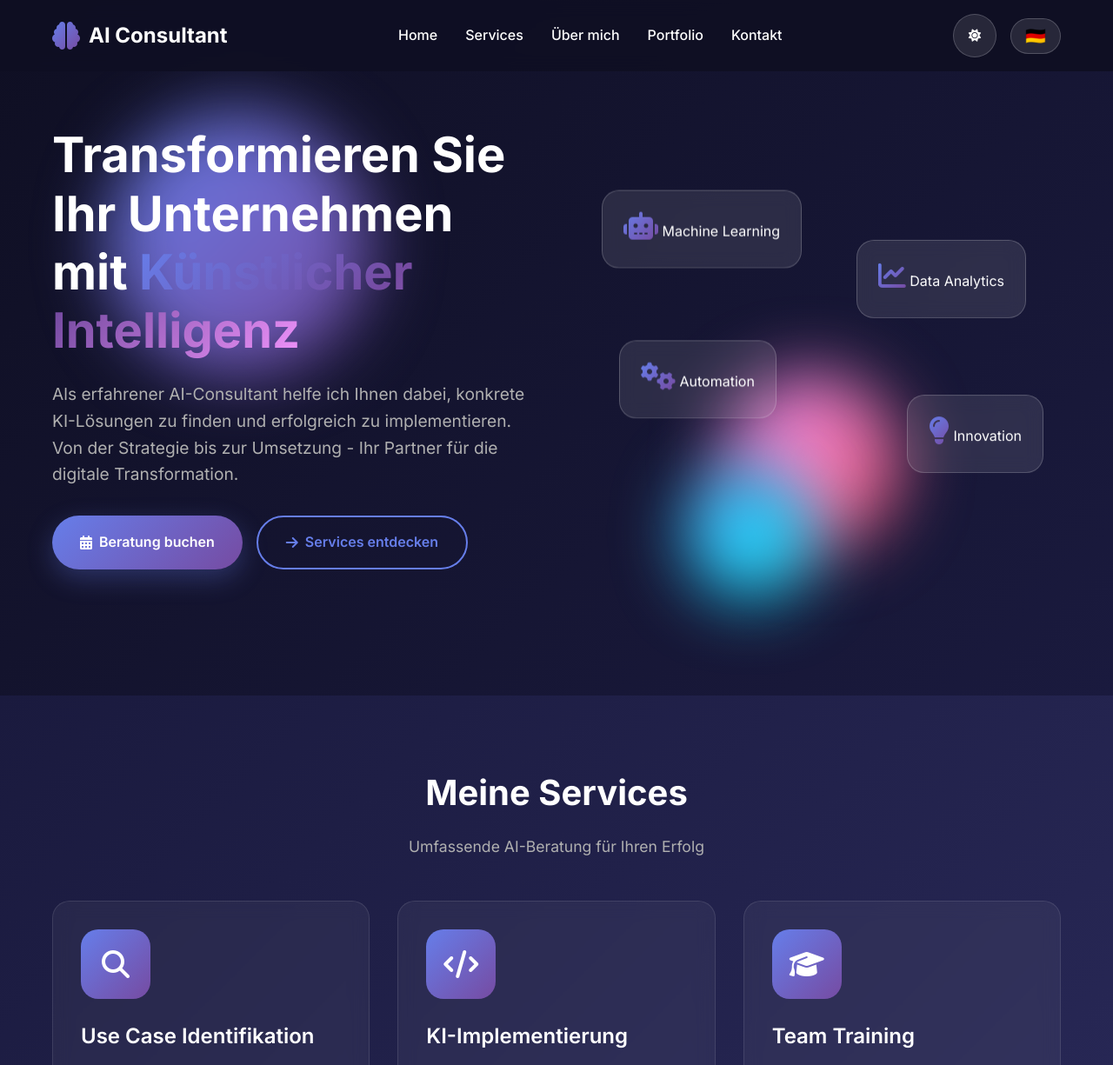
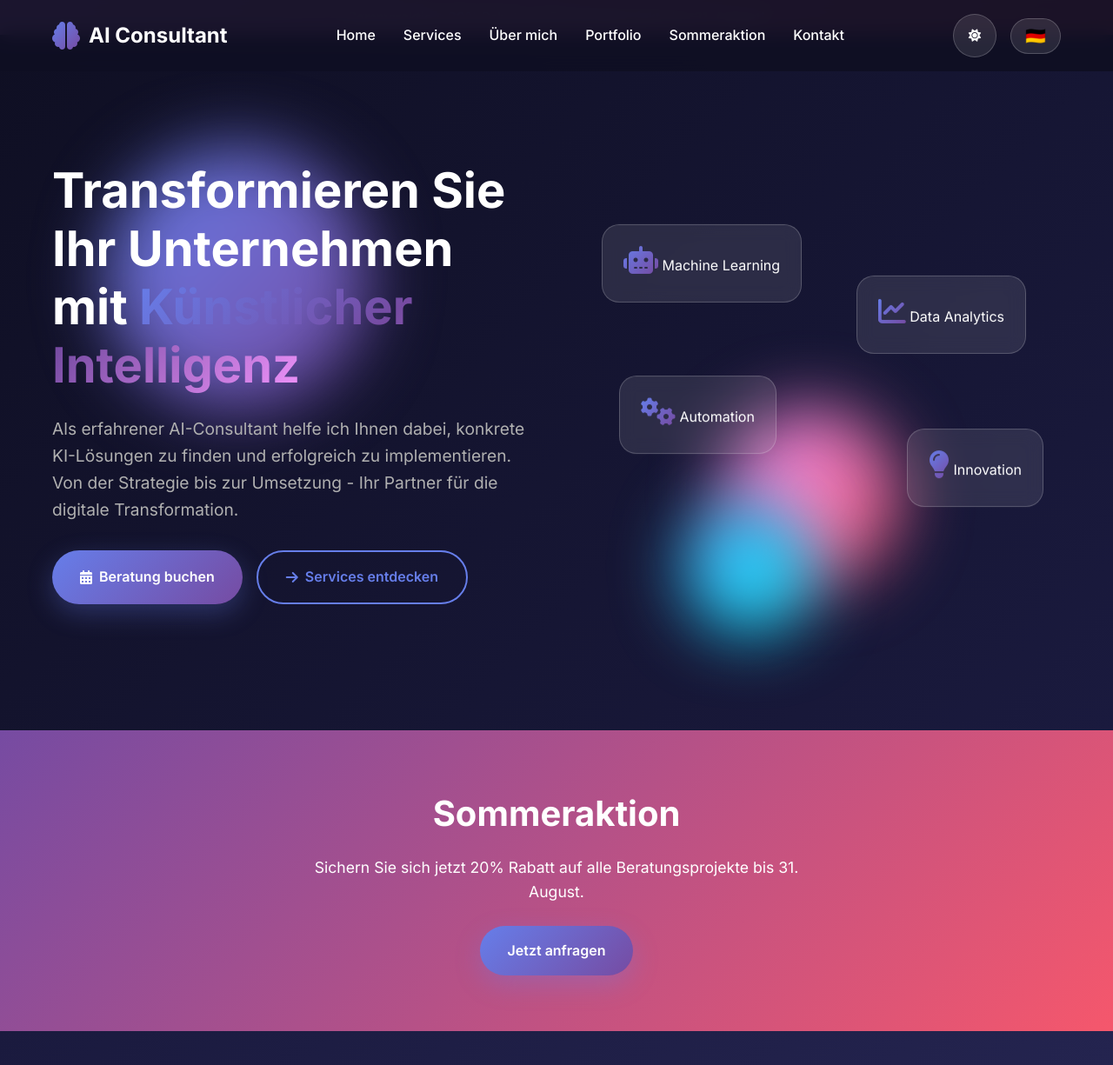
Before and after one commit to ai-hub-intern/PWebiste, a plain HTML site: page index.html in a window 1280 px wide. Shown: the top 1225 px of the page at 87% size. Drawn offline with Linux system fonts and the light colour scheme.

Commit message:
Add summer promo banner and section

```diff
--- a/index.html
+++ b/index.html
@@ -10,7 +10,11 @@
     <link href="https://fonts.googleapis.com/css2?family=Inter:wght@300;400;500;600;700&display=swap" rel="stylesheet">
     <link rel="stylesheet" href="https://cdnjs.cloudflare.com/ajax/libs/font-awesome/6.4.0/css/all.min.css">
 </head>
-<body>
+    <body>
+    <!-- Summer Banner -->
+    <div class="summer-banner">
+        <span data-de="Sommeraktion: 20% Rabatt auf Beratungsprojekte bis 31. August!" data-en="Summer Special: 20% off consulting projects until August 31st!">Sommeraktion: 20% Rabatt auf Beratungsprojekte bis 31. August!</span>
+    </div>
     <!-- Navigation -->
     <nav class="navbar">
         <div class="nav-container">
@@ -23,6 +27,7 @@
                 <li><a href="#services" class="nav-link" data-de="Services" data-en="Services">Services</a></li>
                 <li><a href="#about" class="nav-link" data-de="Über mich" data-en="About">Über mich</a></li>
                 <li><a href="#portfolio" class="nav-link" data-de="Portfolio" data-en="Portfolio">Portfolio</a></li>
+                <li><a href="#summer" class="nav-link" data-de="Sommeraktion" data-en="Summer Deal">Sommeraktion</a></li>
                 <li><a href="#contact" class="nav-link" data-de="Kontakt" data-en="Contact">Kontakt</a></li>
             </ul>
             <div class="nav-controls">
@@ -92,6 +97,15 @@
             <div class="gradient-orb orb-1"></div>
             <div class="gradient-orb orb-2"></div>
             <div class="gradient-orb orb-3"></div>
+        </div>
+    </section>
+
+    <!-- Summer Action Section -->
+    <section id="summer" class="summer-action">
+        <div class="container">
+            <h2 class="section-title" data-de="Sommeraktion" data-en="Summer Deal">Sommeraktion</h2>
+            <p class="section-subtitle" data-de="Sichern Sie sich jetzt 20% Rabatt auf alle Beratungsprojekte bis 31. August." data-en="Get 20% off all consulting projects until August 31st.">Sichern Sie sich jetzt 20% Rabatt auf alle Beratungsprojekte bis 31. August.</p>
+            <a href="#contact" class="btn btn-primary" data-de="Jetzt anfragen" data-en="Get in touch">Jetzt anfragen</a>
         </div>
     </section>
 
--- a/script.js
+++ b/script.js
@@ -44,6 +44,7 @@ const translations = {
         'Services': 'Services',
         'About': 'Über mich',
         'Portfolio': 'Portfolio',
+        'Sommeraktion': 'Sommeraktion',
         'Contact': 'Kontakt',
 
         // Hero Section
@@ -52,6 +53,8 @@ const translations = {
         'As an experienced AI consultant, I help you find concrete AI solutions and implement them successfully. From strategy to implementation - your partner for digital transformation.': 'Als erfahrener AI-Consultant helfe ich Ihnen dabei, konkrete KI-Lösungen zu finden und erfolgreich zu implementieren. Von der Strategie bis zur Umsetzung - Ihr Partner für die digitale Transformation.',
         'Book Consultation': 'Beratung buchen',
         'Discover Services': 'Services entdecken',
+        'Summer Special: 20% off consulting projects until August 31st.': 'Sommeraktion: 20% Rabatt auf Beratungsprojekte bis 31. August!',
+        'Get in touch': 'Jetzt anfragen',
 
         // Services
         'My Services': 'Meine Services',
@@ -78,6 +81,7 @@ const translations = {
         'Services': 'Services',
         'About': 'About',
         'Portfolio': 'Portfolio',
+        'Sommeraktion': 'Summer Deal',
         'Contact': 'Contact',
 
         // Hero Section
@@ -86,6 +90,8 @@ const translations = {
         'As an experienced AI consultant, I help you find concrete AI solutions and implement them successfully. From strategy to implementation - your partner for digital transformation.': 'As an experienced AI consultant, I help you find concrete AI solutions and implement them successfully. From strategy to implementation - your partner for digital transformation.',
         'Book Consultation': 'Book Consultation',
         'Discover Services': 'Discover Services',
+        'Summer Special: 20% off consulting projects until August 31st.': 'Summer Special: 20% off consulting projects until August 31st.',
+        'Get in touch': 'Get in touch',
 
         // Services
         'My Services': 'My Services',
--- a/styles.css
+++ b/styles.css
@@ -11,6 +11,16 @@ body {
     color: #333;
     background-color: #0f0f23;
     overflow-x: hidden;
+}
+
+/* Summer Banner */
+.summer-banner {
+    background: linear-gradient(135deg, #f093fb 0%, #f5576c 100%);
+    color: #fff;
+    text-align: center;
+    padding: 0.5rem 1rem;
+    font-weight: 600;
+    font-size: 0.95rem;
 }
 
 .container {
@@ -515,6 +525,22 @@ section {
     color: #b0b0b0;
     max-width: 600px;
     margin: 0 auto;
+}
+
+/* Summer Action Section */
+.summer-action {
+    background: linear-gradient(135deg, #764ba2 0%, #f5576c 100%);
+    text-align: center;
+    padding: 4rem 0;
+}
+
+.summer-action .section-title,
+.summer-action .section-subtitle {
+    color: #fff;
+}
+
+.summer-action .btn {
+    margin-top: 1.5rem;
 }
 
 /* Services Section */
```
